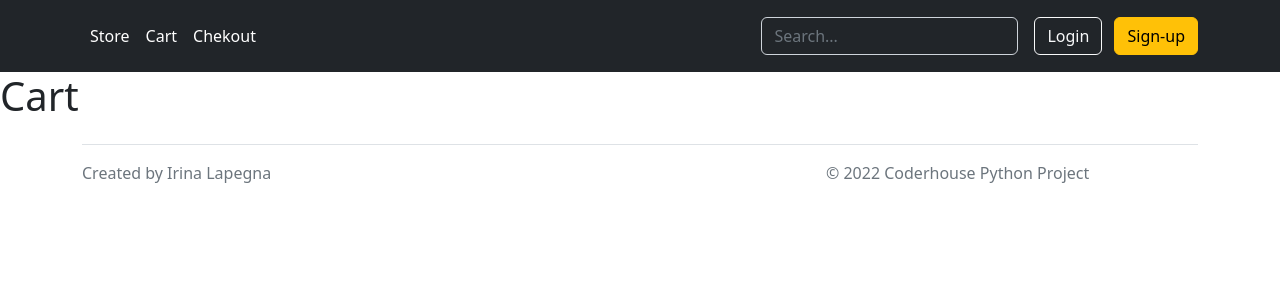
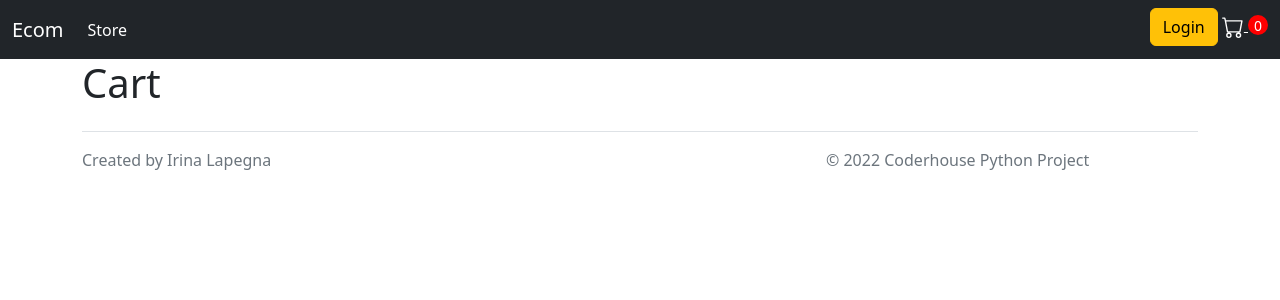
Before and after one commit to virinarl/CoderPythonProject, a Django app: template UserApp/templates/UserApp/cart.html in a window 1280 px wide. Shown: the top 300 px of the page. Run offline with Django 3.2, Linux system fonts and the light colour scheme; the template is opened without the code that fills it, so the values that code supplies are empty.

Commit message:
Base nav + some css

```diff
--- /dev/null
+++ b/UserApp/static/UserApp/main.css
@@ -0,0 +1,10 @@
+#cart-total{
+    display: inline-block;
+    text-align: center;
+    color: #fff;
+    background-color: red;
+    width: 20px;
+    height: 20px;
+    border-radius: 50%;
+    font-size: 14px;
+}
--- a/UserApp/templates/UserApp/base.html
+++ b/UserApp/templates/UserApp/base.html
@@ -1,6 +1,7 @@
 <!DOCTYPE html>
 <html lang="es">
   <head>
+    {% load static %}
     <meta charset="UTF-8" />
     <meta http-equiv="X-UA-Compatible" content="IE=edge" />
     <meta name="viewport" content="width=device-width, initial-scale=1.0" />
@@ -12,58 +13,62 @@
       integrity="sha384-gH2yIJqKdNHPEq0n4Mqa/HGKIhSkIHeL5AyhkYV8i59U5AR6csBvApHHNl/vI1Bx"
       crossorigin="anonymous"
     />
+
+    <!-- Own css -->
+    <link rel="stylesheet" href="{% static 'UserApp/main.css' %}">
+    <title>Python Project - Coderhouse</title>
+  </head>
+  <body>
+    <header>
+      <nav class="navbar navbar-expand-lg navbar-dark bg-dark">
+        <div class="container-fluid">
+          <a class="navbar-brand" href="{% url 'store' %}">Ecom</a>
+          <button class="navbar-toggler" type="button" data-bs-toggle="collapse" data-bs-target="#navbarSupportedContent" aria-controls="navbarSupportedContent" aria-expanded="false" aria-label="Toggle navigation">
+            <span class="navbar-toggler-icon"></span>
+          </button>
+          <div class="collapse navbar-collapse" id="navbarSupportedContent">
+            <ul class="navbar-nav me-auto mb-2 mb-lg-0">
+              <li class="nav-item">
+                <a class="nav-link active" aria-current="page" href="{% url 'store' %}">Store</a>
+              </li>
+            </ul>
+            <div class="form-inline my-2 my-lg-0">
+              <a href="#" class="btn btn-warning">Login</a>
+              <a href="{% url 'cart' %}" class="text-white">
+                <!-- <img id="cart-icon" src="{% static 'UserApp/assets/cart.svg' %}" alt="carrito"> -->
+                <svg xmlns="http://www.w3.org/2000/svg" width="22" height="22" fill="currentColor" class="bi bi-cart" viewBox="0 0 16 16">
+                  <path d="M0 1.5A.5.5 0 0 1 .5 1H2a.5.5 0 0 1 .485.379L2.89 3H14.5a.5.5 0 0 1 .491.592l-1.5 8A.5.5 0 0 1 13 12H4a.5.5 0 0 1-.491-.408L2.01 3.607 1.61 2H.5a.5.5 0 0 1-.5-.5zM3.102 4l1.313 7h8.17l1.313-7H3.102zM5 12a2 2 0 1 0 0 4 2 2 0 0 0 0-4zm7 0a2 2 0 1 0 0 4 2 2 0 0 0 0-4zm-7 1a1 1 0 1 1 0 2 1 1 0 0 1 0-2zm7 0a1 1 0 1 1 0 2 1 1 0 0 1 0-2z"/>
+                </svg>
+              </a>
+              <p id="cart-total">0</p>
+            </div>
+          </div>
+        </div>
+      </nav>
+    </header>
+
+    <div class="container">{% block main %} {% endblock %}</div>
+
+    <div class="container">
+      <footer
+        class="d-flex flex-wrap justify-content-between align-items-center py-3 my-4 border-top"
+      >
+        <div class="col-md-4 d-flex align-items-center">
+          <span class="mb-3 mb-md-0 text-muted">Created by Irina Lapegna</span>
+        </div>
+        <div class="col-md-4 d-flex align-items-center">
+          <span class="mb-3 mb-md-0 text-muted"
+            >&copy; 2022 Coderhouse Python Project</span
+          >
+        </div>
+      </footer>
+    </div>
+
     <!-- JavaScript Bundle with Popper -->
     <script
       src="https://cdn.jsdelivr.net/npm/bootstrap@5.2.0/dist/js/bootstrap.bundle.min.js"
       integrity="sha384-A3rJD856KowSb7dwlZdYEkO39Gagi7vIsF0jrRAoQmDKKtQBHUuLZ9AsSv4jD4Xa"
       crossorigin="anonymous"
     ></script>
-    <title>Python Project - Coderhouse</title>
-  </head>
-  <body>
-    <header class="p-3 text-bg-dark">
-      <div class="container">
-        <div
-          class="d-flex flex-wrap align-items-center justify-content-center justify-content-lg-start"
-        >
-          <ul
-            class="nav col-12 col-lg-auto me-lg-auto mb-2 justify-content-center mb-md-0"
-          >
-            <li><a href="{% url 'store' %}" class="nav-link px-2 text-white">Store</a></li>
-            <li><a href="{% url 'cart' %}" class="nav-link px-2 text-white">Cart</a></li>
-            <li><a href="{% url 'checkout' %}" class="nav-link px-2 text-white">Chekout</a></li>
-          </ul>
-
-          <form class="col-12 col-lg-auto mb-3 mb-lg-0 me-lg-3" role="search">
-            <input
-              type="search"
-              class="form-control form-control-dark text-bg-dark"
-              placeholder="Search..."
-              aria-label="Search"
-            />
-          </form>
-
-          <div class="text-end">
-            <button type="button" class="btn btn-outline-light me-2">
-              Login
-            </button>
-            <button type="button" class="btn btn-warning">Sign-up</button>
-          </div>
-        </div>
-      </div>
-    </header>
-
-    {% block main %} {% endblock %}
-
-    <div class="container">
-      <footer class="d-flex flex-wrap justify-content-between align-items-center py-3 my-4 border-top">
-        <div class="col-md-4 d-flex align-items-center">
-          <span class="mb-3 mb-md-0 text-muted">Created by Irina Lapegna</span>
-        </div>
-        <div class="col-md-4 d-flex align-items-center">
-          <span class="mb-3 mb-md-0 text-muted">&copy; 2022 Coderhouse Python Project</span>
-        </div>
-      </footer>
-    </div>
   </body>
 </html>
```
